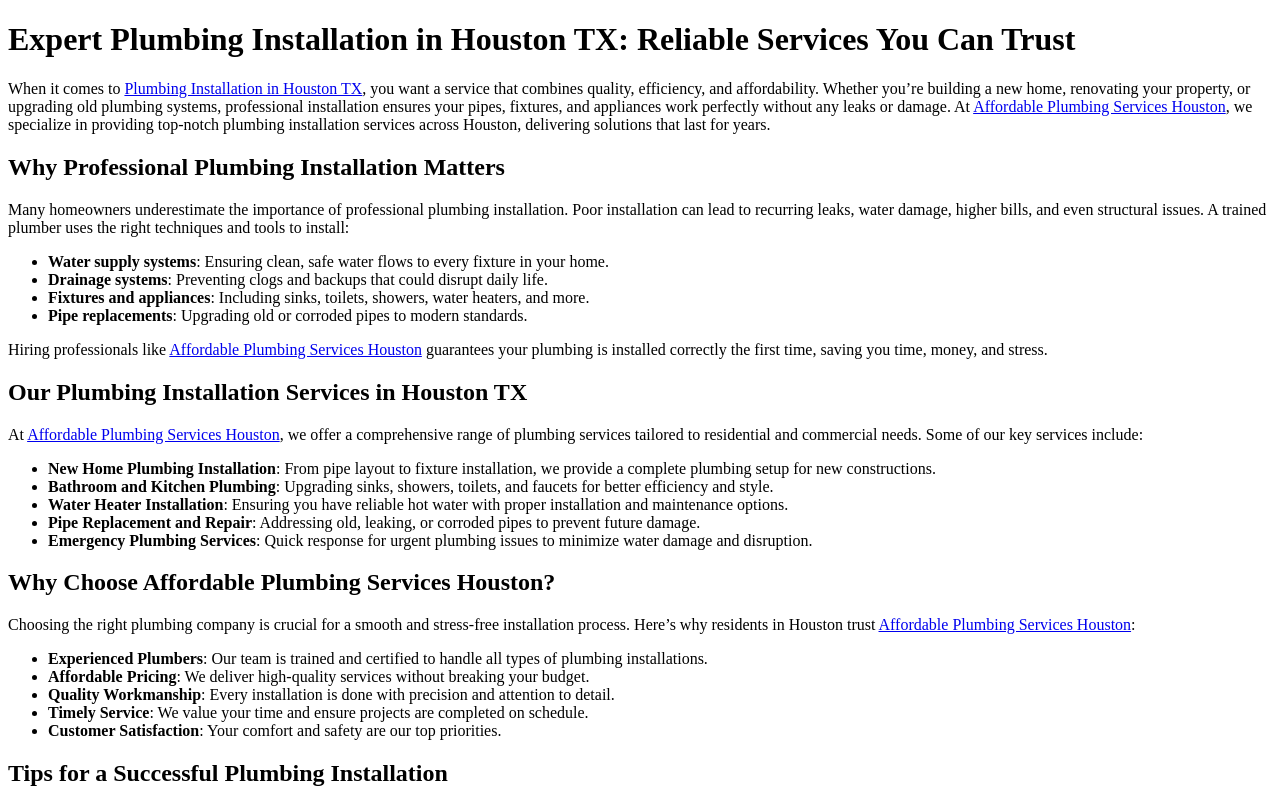
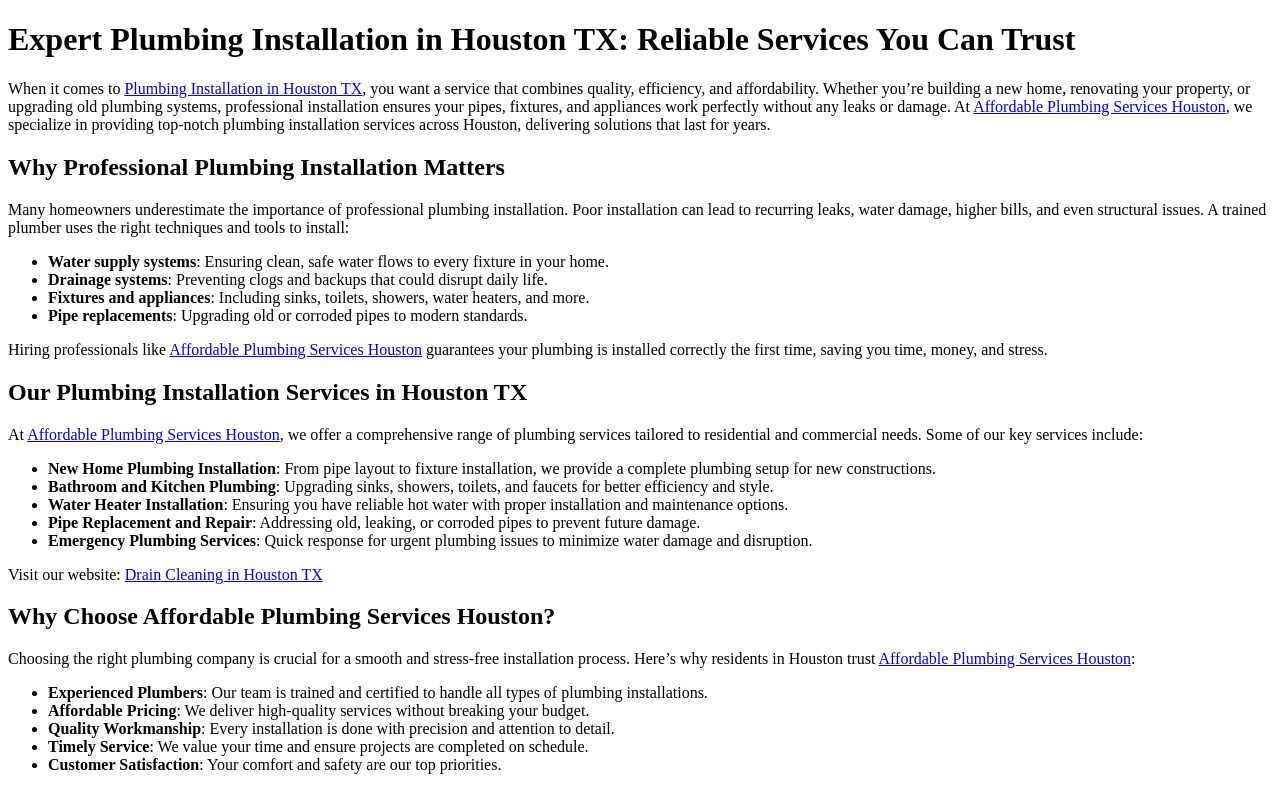
Before and after one commit to damian424/Plumbing-Installation-in-Houston-TX, a plain HTML site: page index.html in a window 1280 px wide. Shown: the top 791 px of the page. Drawn offline with Linux system fonts and the light colour scheme.

Commit message:
Update index.html

```diff
--- a/index.html
+++ b/index.html
@@ -39,7 +39,7 @@
             <li><strong>Emergency Plumbing Services</strong>: Quick response for urgent plumbing issues to minimize water damage and disruption.</li>
         </ul>
     </section>
-
+<p>Visit our website: <a href="https://draincleaninginhoustontx.pages.dev/" target="_blank">Drain Cleaning in Houston TX</a></p>
     <section>
         <h2>Why Choose Affordable Plumbing Services Houston?</h2>
         <p>Choosing the right plumbing company is crucial for a smooth and stress-free installation process. Here’s why residents in Houston trust <a href="https://houston-plumbingservices.com/">Affordable Plumbing Services Houston</a>:</p>
```
